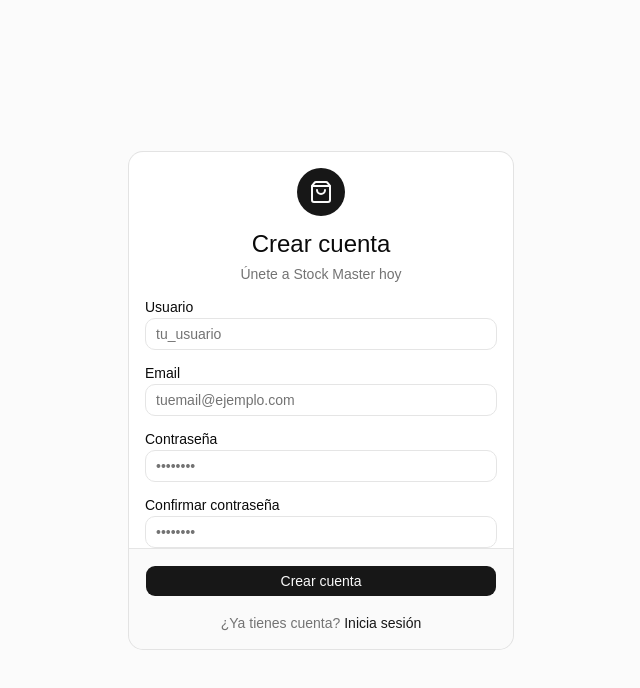
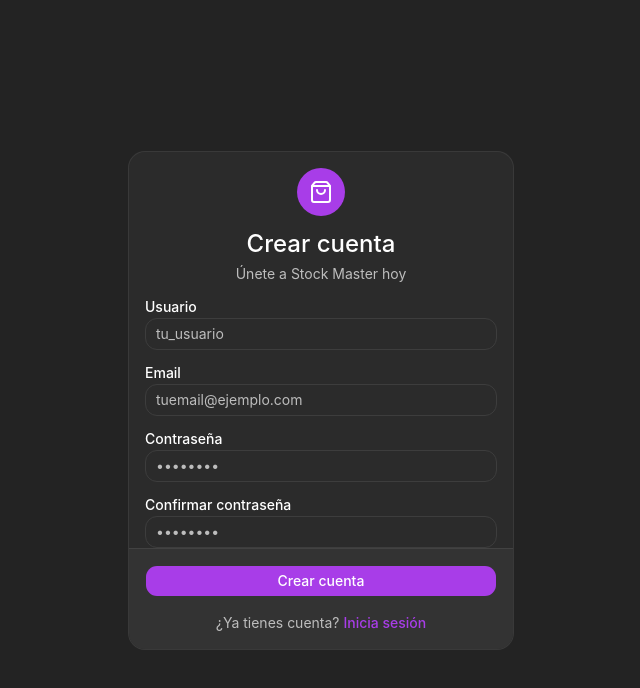
Before and after one commit to natcore-tech/react_inventario, a React (Vite) app: page /register in a window 1280 px wide. Shown: the top 688 px of the page, without its empty margins (319-959 px from the left). Built offline with nearby package versions, Linux system fonts and the light colour scheme; no server answers.

Commit message:
global theme and colors

```diff
--- a/src/index.css
+++ b/src/index.css
@@ -1,67 +1,60 @@
 /* src/index.css */
 @import "tailwindcss";
-@import "tw-animate-css";
-@import "shadcn/tailwind.css";
-@import "@fontsource-variable/geist";
 
-@custom-variant dark (&:is(.dark *));
+/* 1. Le decimos a Tailwind v4 que mapee nuestras variables a clases (ej. bg-background, border-border) */
+@theme inline {
+  --color-background: hsl(var(--background));
+  --color-foreground: hsl(var(--foreground));
+  --color-card: hsl(var(--card));
+  --color-card-foreground: hsl(var(--card-foreground));
+  --color-popover: hsl(var(--popover));
+  --color-popover-foreground: hsl(var(--popover-foreground));
+  --color-primary: hsl(var(--primary));
+  --color-primary-foreground: hsl(var(--primary-foreground));
+  --color-secondary: hsl(var(--secondary));
+  --color-secondary-foreground: hsl(var(--secondary-foreground));
+  --color-muted: hsl(var(--muted));
+  --color-muted-foreground: hsl(var(--muted-foreground));
+  --color-accent: hsl(var(--accent));
+  --color-accent-foreground: hsl(var(--accent-foreground));
+  --color-destructive: hsl(var(--destructive));
+  --color-destructive-foreground: hsl(var(--destructive-foreground));
+  --color-border: hsl(var(--border));
+  --color-input: hsl(var(--input));
+  --color-ring: hsl(var(--ring));
+  --radius-sm: calc(var(--radius) - 4px);
+  --radius-md: calc(var(--radius) - 2px);
+  --radius-lg: var(--radius);
+  --radius-xl: calc(var(--radius) + 4px);
+}
 
+/* 2. Definimos los colores exactos de tu AppTheme (Flutter) */
 @layer base {
-  :root {
-    --background: 0 0% 100%;
-    --foreground: 222.2 84% 4.9%;
-    --card: 0 0% 100%;
-    --card-foreground: 222.2 84% 4.9%;
-    --popover: 0 0% 100%;
-    --popover-foreground: 222.2 84% 4.9%;
-    --primary: 221.2 83.2% 53.3%;
-    --primary-foreground: 210 40% 98%;
-    --secondary: 210 40% 96.1%;
-    --secondary-foreground: 222.2 47.4% 11.2%;
-    --muted: 210 40% 96.1%;
-    --muted-foreground: 215.4 16.3% 46.9%;
-    --accent: 210 40% 96.1%;
-    --accent-foreground: 222.2 47.4% 11.2%;
-    --destructive: 0 84.2% 60.2%;
-    --destructive-foreground: 210 40% 98%;
-    --border: 214.3 31.8% 91.4%;
-    --input: 214.3 31.8% 91.4%;
-    --ring: 221.2 83.2% 53.3%;
-    --radius: 0.5rem;
-  }
-
-  .dark {
-    --background: 222.2 84% 4.9%;
-    --foreground: 210 40% 98%;
-    --card: 222.2 84% 4.9%;
-    --card-foreground: 210 40% 98%;
-    --popover: 222.2 84% 4.9%;
-    --popover-foreground: 210 40% 98%;
-    --primary: 217.2 91.2% 59.8%;
-    --primary-foreground: 222.2 47.4% 11.2%;
-    --secondary: 217.2 32.6% 17.5%;
-    --secondary-foreground: 210 40% 98%;
-    --muted: 217.2 32.6% 17.5%;
-    --muted-foreground: 215 20.2% 65.1%;
-    --accent: 217.2 32.6% 17.5%;
-    --accent-foreground: 210 40% 98%;
-    --destructive: 0 62.8% 30.6%;
-    --destructive-foreground: 210 40% 98%;
-    --border: 217.2 32.6% 17.5%;
-    --input: 217.2 32.6% 17.5%;
-    --ring: 224.3 76.3% 48%;
-  }
-  * {
-    @apply border-border outline-ring/50;
-  }
-  body {
-    @apply bg-background text-foreground;
-  }
-  html {
-    @apply font-sans;
+  :root, .dark {
+    --background: 0 0% 7.1%;
+    --foreground: 0 0% 100%;
+    --card: 0 0% 16.9%;
+    --card-foreground: 0 0% 100%;
+    --popover: 0 0% 16.9%;
+    --popover-foreground: 0 0% 100%;
+    --primary: 277.6 78.9% 57.5%;
+    --primary-foreground: 0 0% 100%;
+    --secondary: 0 0% 23.9%;
+    --secondary-foreground: 0 0% 100%;
+    --muted: 0 0% 23.9%;
+    --muted-foreground: 0 0% 74.1%;
+    --accent: 271.2 76.1% 52.9%;
+    --accent-foreground: 0 0% 100%;
+    --destructive: 5.6 78.4% 57.1%;
+    --destructive-foreground: 0 0% 100%;
+    --border: 0 0% 25.9%;
+    --input: 0 0% 23.9%;
+    --ring: 277.6 78.9% 57.5%;
+    --radius: 0.75rem;
   }
 }
 
+/* 3. Aplicamos los estilos base al documento */
 @layer base {
   * {
     @apply border-border;
@@ -70,115 +63,3 @@
     @apply bg-background text-foreground;
   }
 }
-
-@theme inline {
-  --font-heading: var(--font-sans);
-  --font-sans: 'Geist Variable', sans-serif;
-  --color-sidebar-ring: var(--sidebar-ring);
-  --color-sidebar-border: var(--sidebar-border);
-  --color-sidebar-accent-foreground: var(--sidebar-accent-foreground);
-  --color-sidebar-accent: var(--sidebar-accent);
-  --color-sidebar-primary-foreground: var(--sidebar-primary-foreground);
-  --color-sidebar-primary: var(--sidebar-primary);
-  --color-sidebar-foreground: var(--sidebar-foreground);
-  --color-sidebar: var(--sidebar);
-  --color-chart-5: var(--chart-5);
-  --color-chart-4: var(--chart-4);
-  --color-chart-3: var(--chart-3);
-  --color-chart-2: var(--chart-2);
-  --color-chart-1: var(--chart-1);
-  --color-ring: var(--ring);
-  --color-input: var(--input);
-  --color-border: var(--border);
-  --color-destructive: var(--destructive);
-  --color-accent-foreground: var(--accent-foreground);
-  --color-accent: var(--accent);
-  --color-muted-foreground: var(--muted-foreground);
-  --color-muted: var(--muted);
-  --color-secondary-foreground: var(--secondary-foreground);
-  --color-secondary: var(--secondary);
-  --color-primary-foreground: var(--primary-foreground);
-  --color-primary: var(--primary);
-  --color-popover-foreground: var(--popover-foreground);
-  --color-popover: var(--popover);
-  --color-card-foreground: var(--card-foreground);
-  --color-card: var(--card);
-  --color-foreground: var(--foreground);
-  --color-background: var(--background);
-  --radius-sm: calc(var(--radius) * 0.6);
-  --radius-md: calc(var(--radius) * 0.8);
-  --radius-lg: var(--radius);
-  --radius-xl: calc(var(--radius) * 1.4);
-  --radius-2xl: calc(var(--radius) * 1.8);
-  --radius-3xl: calc(var(--radius) * 2.2);
-  --radius-4xl: calc(var(--radius) * 2.6);
-}
-
-:root {
-  --background: oklch(1 0 0);
-  --foreground: oklch(0.145 0 0);
-  --card: oklch(1 0 0);
-  --card-foreground: oklch(0.145 0 0);
-  --popover: oklch(1 0 0);
-  --popover-foreground: oklch(0.145 0 0);
-  --primary: oklch(0.205 0 0);
-  --primary-foreground: oklch(0.985 0 0);
-  --secondary: oklch(0.97 0 0);
-  --secondary-foreground: oklch(0.205 0 0);
-  --muted: oklch(0.97 0 0);
-  --muted-foreground: oklch(0.556 0 0);
-  --accent: oklch(0.97 0 0);
-  --accent-foreground: oklch(0.205 0 0);
-  --destructive: oklch(0.577 0.245 27.325);
-  --border: oklch(0.922 0 0);
-  --input: oklch(0.922 0 0);
-  --ring: oklch(0.708 0 0);
-  --chart-1: oklch(0.87 0 0);
-  --chart-2: oklch(0.556 0 0);
-  --chart-3: oklch(0.439 0 0);
-  --chart-4: oklch(0.371 0 0);
-  --chart-5: oklch(0.269 0 0);
-  --radius: 0.625rem;
-  --sidebar: oklch(0.985 0 0);
-  --sidebar-foreground: oklch(0.145 0 0);
-  --sidebar-primary: oklch(0.205 0 0);
-  --sidebar-primary-foreground: oklch(0.985 0 0);
-  --sidebar-accent: oklch(0.97 0 0);
-  --sidebar-accent-foreground: oklch(0.205 0 0);
-  --sidebar-border: oklch(0.922 0 0);
-  --sidebar-ring: oklch(0.708 0 0);
-}
-
-.dark {
-  --background: oklch(0.145 0 0);
-  --foreground: oklch(0.985 0 0);
-  --card: oklch(0.205 0 0);
-  --card-foreground: oklch(0.985 0 0);
-  --popover: oklch(0.205 0 0);
-  --popover-foreground: oklch(0.985 0 0);
-  --primary: oklch(0.922 0 0);
-  --primary-foreground: oklch(0.205 0 0);
-  --secondary: oklch(0.269 0 0);
-  --secondary-foreground: oklch(0.985 0 0);
-  --muted: oklch(0.269 0 0);
-  --muted-foreground: oklch(0.708 0 0);
-  --accent: oklch(0.269 0 0);
-  --accent-foreground: oklch(0.985 0 0);
-  --destructive: oklch(0.704 0.191 22.216);
-  --border: oklch(1 0 0 / 10%);
-  --input: oklch(1 0 0 / 15%);
-  --ring: oklch(0.556 0 0);
-  --chart-1: oklch(0.87 0 0);
-  --chart-2: oklch(0.556 0 0);
-  --chart-3: oklch(0.439 0 0);
-  --chart-4: oklch(0.371 0 0);
-  --chart-5: oklch(0.269 0 0);
-  --sidebar: oklch(0.205 0 0);
-  --sidebar-foreground: oklch(0.985 0 0);
-  --sidebar-primary: oklch(0.488 0.243 264.376);
-  --sidebar-primary-foreground: oklch(0.985 0 0);
-  --sidebar-accent: oklch(0.269 0 0);
-  --sidebar-accent-foreground: oklch(0.985 0 0);
-  --sidebar-border: oklch(1 0 0 / 10%);
-  --sidebar-ring: oklch(0.556 0 0);
-}
--- a/src/presentation/theme/colors.ts
+++ b/src/presentation/theme/colors.ts
@@ -1,16 +1,29 @@
 // src/presentation/theme/colors.ts
+
 /**
- * Paleta de colores semánticos de la app.
+ * Paleta de colores semánticos adaptada del AppTheme.
  * Usados cuando se necesita un valor JS (canvas, charts, etc.).
- * Para clases Tailwind usar directamente: text-primary, bg-destructive, etc.
+ * Para clases Tailwind usar directamente: text-primary, bg-surface, etc.
  */
 export const colors = {
-  primary: 'hsl(221.2 83.2% 53.3%)',
-  primaryForeground: 'hsl(210 40% 98%)',
-  destructive: 'hsl(0 84.2% 60.2%)',
-  muted: 'hsl(210 40% 96.1%)',
-  mutedForeground: 'hsl(215.4 16.3% 46.9%)',
-  border: 'hsl(214.3 31.8% 91.4%)',
-  background: 'hsl(0 0% 100%)',
-  foreground: 'hsl(222.2 84% 4.9%)',
+  // ── Paleta Base de UI ───────────────────────────────────────
+  primary: 'hsl(277.6 78.9% 57.5%)',         // accent
+  primaryForeground: 'hsl(0 0% 100%)',       // onAccent
+  secondary: 'hsl(0 0% 23.9%)',              // surface2
+  muted: 'hsl(0 0% 23.9%)',                  // surface2
+  mutedForeground: 'hsl(0 0% 74.1%)',        // textSecondary
+  accentDark: 'hsl(271.2 76.1% 52.9%)',      // accentDark (Hover states)
+
+  // ── Fondos y Estructura ──────────────────────────────────────
+  background: 'hsl(0 0% 7.1%)',              // background (#121212)
+  card: 'hsl(0 0% 16.9%)',                   // surface (#2B2B2B)
+  border: 'hsl(0 0% 25.9%)',                 // border (#424242)
+  borderLight: 'hsl(0 0% 32.5%)',            // borderLight (#535353)
+  foreground: 'hsl(0 0% 100%)',              // textPrimary (#FFFFFF)
+
+  // ── Estados y Alertas ────────────────────────────────────────
+  success: 'hsl(135.1 58.7% 49.2%)',         // #34C759
+  error: 'hsl(5.6 78.4% 57.1%)',             // #E74C3C
+  warning: 'hsl(44.2 89.2% 60.8%)',          // #F4C542
+  info: 'hsl(204.1 69.9% 53.1%)',            // #3498DB
 } as const
```
